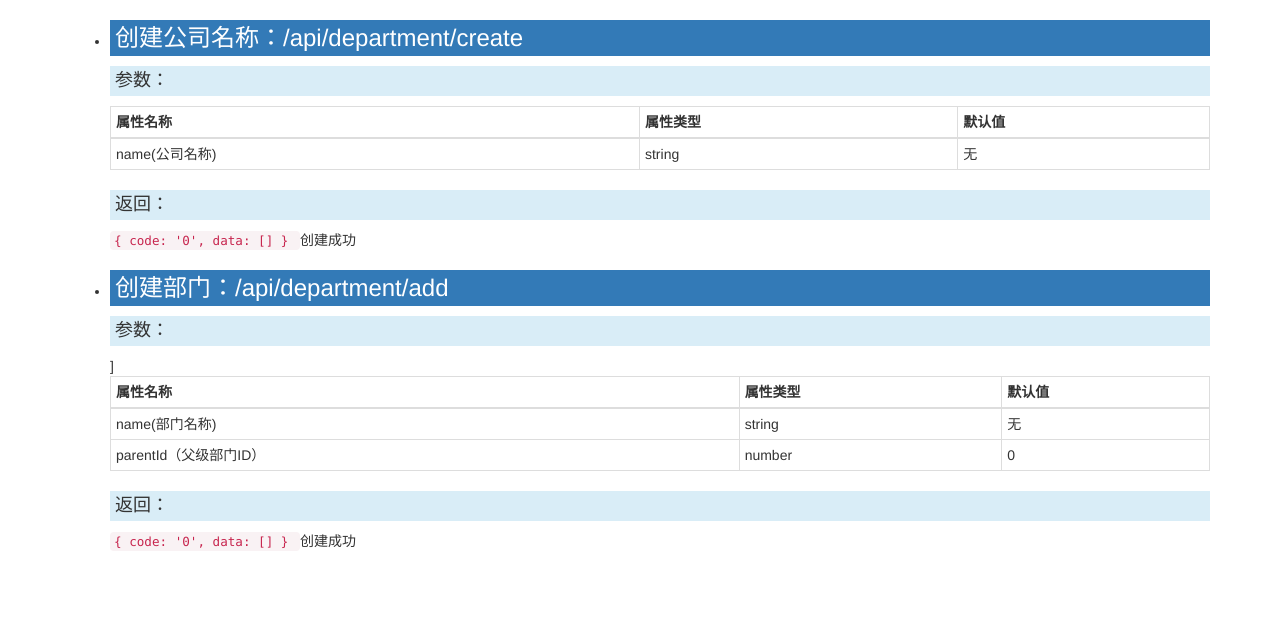
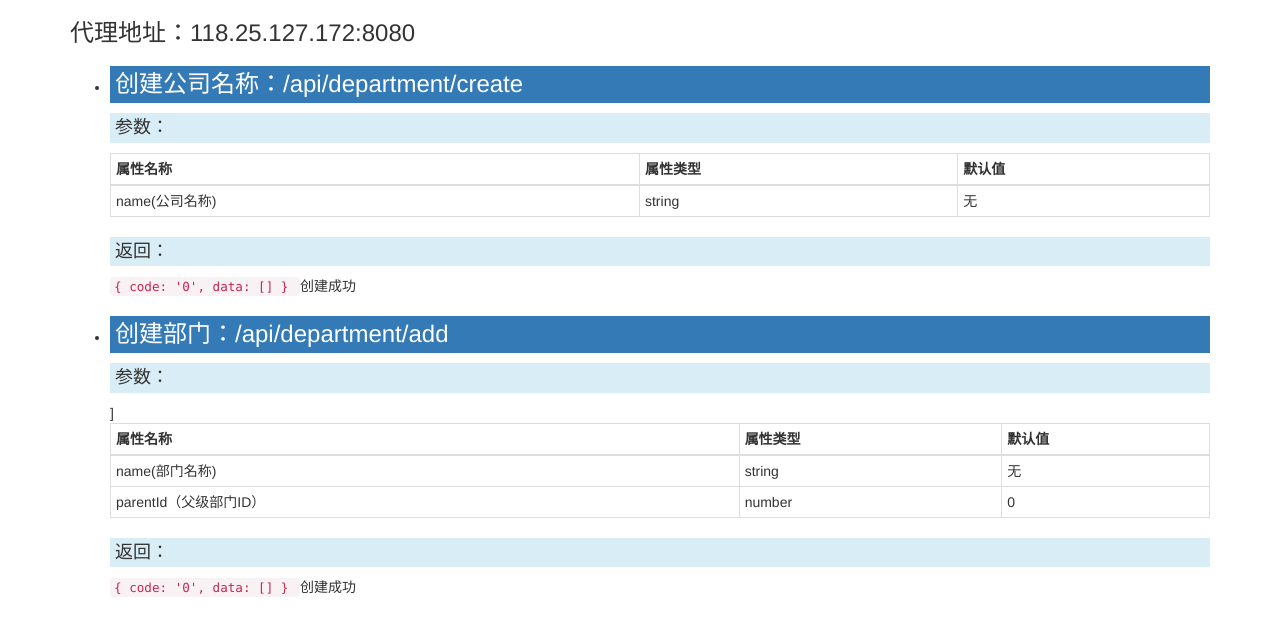
Before and after one commit to 17Going/sales-back, a website: page app/view/index.html in a window 1280 px wide. Drawn offline with nearby package versions, Linux system fonts and the light colour scheme.

Commit message:
更新api文档

```diff
--- a/app/view/index.html
+++ b/app/view/index.html
@@ -11,6 +11,9 @@
 
 <body>
     <div class="container">
+        <div>
+            <h3>代理地址：118.25.127.172:8080</h3>
+        </div>
         <ul>
             <li>
                 <h3 class="bg-primary" style="padding: 5px;">创建公司名称：/api/department/create</h3>
```
